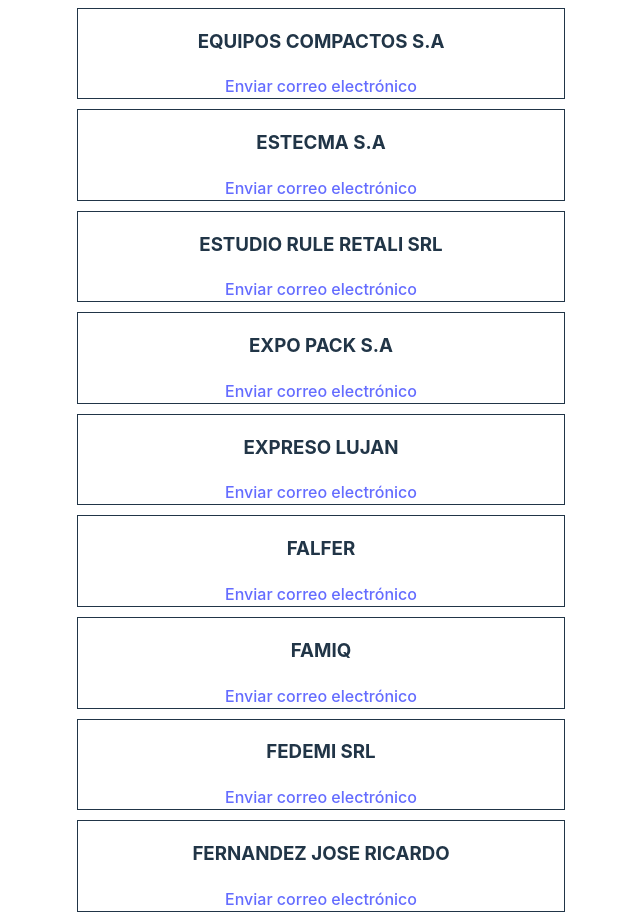
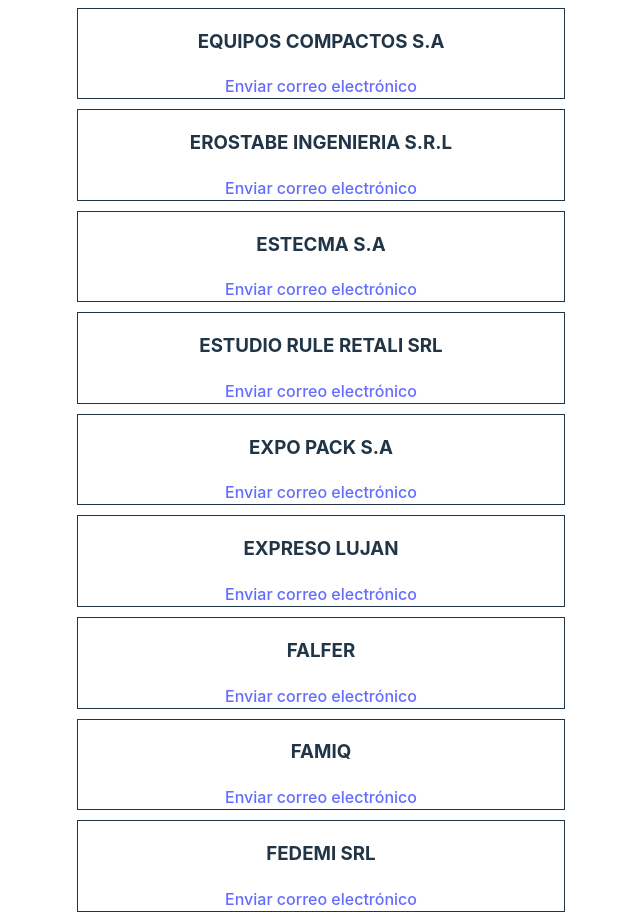
Before and after one commit to jlg777/react_search_prov, a React (Vite) app: page / in a window 1280 px wide. Shown: the part 7360-8281 px from the top of the page, without its empty margins (319-959 px from the left). Built offline with nearby package versions, Linux system fonts and the light colour scheme.

Commit message:
EROSTABE

```diff
--- a/src/proveedores.js
+++ b/src/proveedores.js
@@ -156,6 +156,7 @@
   { nombre: 'EMMRO', correo: 'lonascanilla@gmail.com' },
   { nombre: 'EP MARTINELLI S.A.S', correo: 'epmartinelli@gmail.com' },
   { nombre: 'EQUIPOS COMPACTOS S.A', correo: 'aletomba@hotmail.com' },
+  { nombre: 'EROSTABE INGENIERIA S.R.L', correo: 'administracion@hqmax.com.ar' },
   { nombre: 'ESTECMA S.A', correo: 'luciano.bagnato@estecma.com.ar' },
   {
     nombre: 'ESTUDIO RULE RETALI SRL',
```
